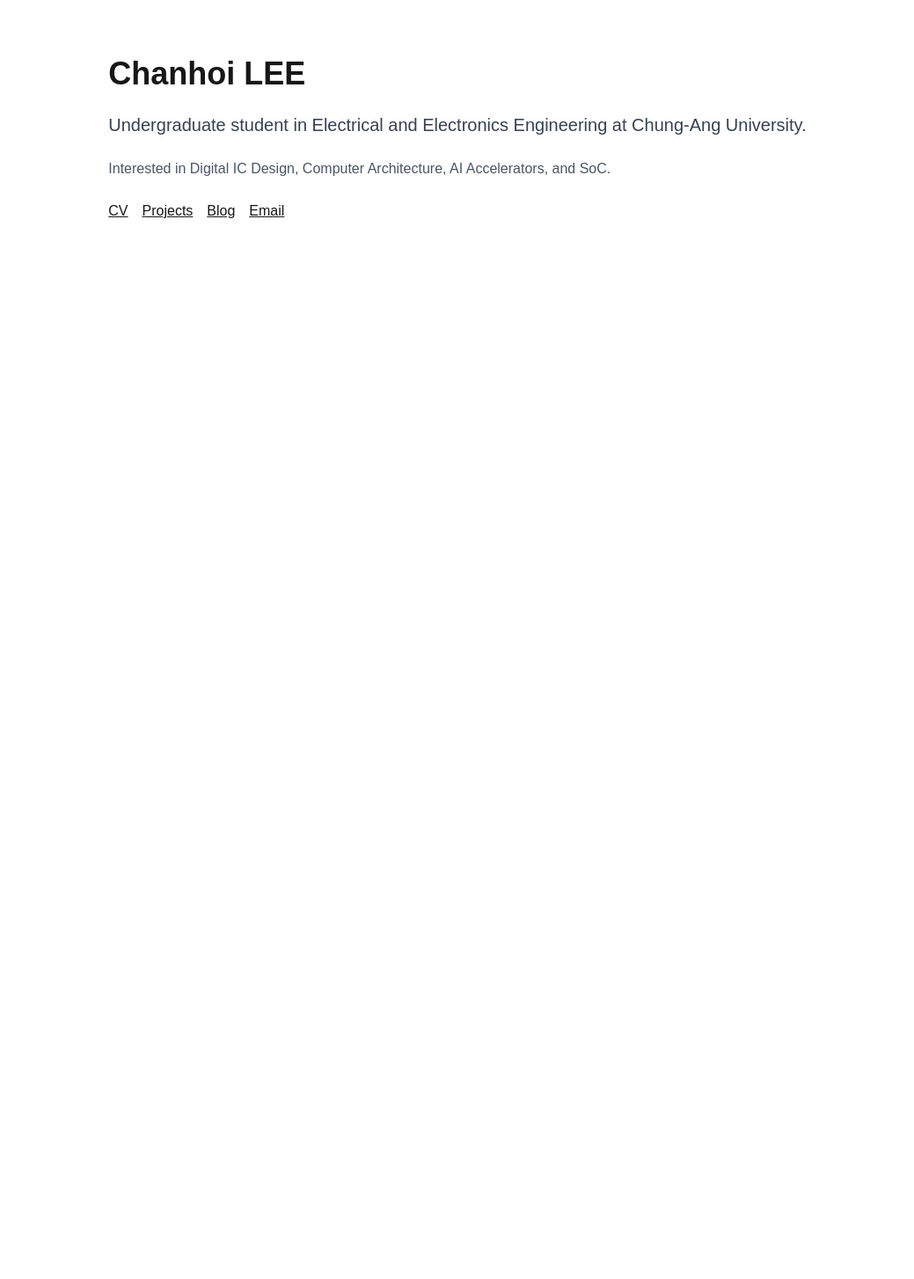
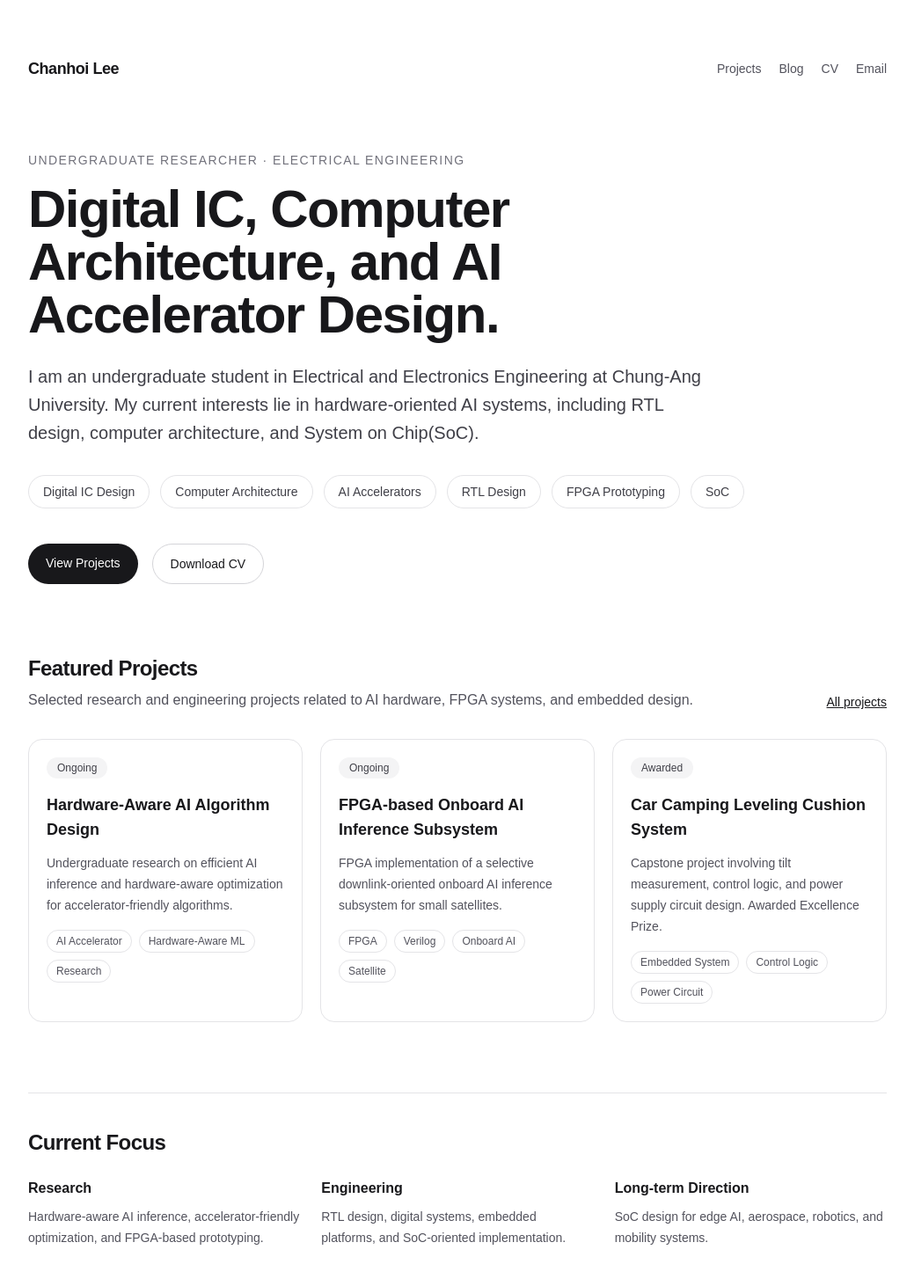
Before and after one commit to CHANHOILEE/personal-website, a Next.js app: page / in a window 1280 px wide. Shown: the top 1454 px of the page at 88% size, without its empty margins (120-1159 px from the left). Before the commit the page ends 800 px from the top, so only its background shows below. Built offline with nearby package versions, Linux system fonts and the light colour scheme.

Commit message:
Update homepage content

```diff
--- a/src/app/page.tsx
+++ b/src/app/page.tsx
@@ -1,36 +1,184 @@
-import Image from "next/image";
+const featuredProjects = [
+  {
+    title: "Hardware-Aware AI Algorithm Design",
+    description:
+      "Undergraduate research on efficient AI inference and hardware-aware optimization for accelerator-friendly algorithms.",
+    tags: ["AI Accelerator", "Hardware-Aware ML", "Research"],
+    status: "Ongoing",
+  },
+  {
+    title: "FPGA-based Onboard AI Inference Subsystem",
+    description:
+      "FPGA implementation of a selective downlink-oriented onboard AI inference subsystem for small satellites.",
+    tags: ["FPGA", "Verilog", "Onboard AI", "Satellite"],
+    status: "Ongoing",
+  },
+  {
+    title: "Car Camping Leveling Cushion System",
+    description:
+      "Capstone project involving tilt measurement, control logic, and power supply circuit design. Awarded Excellence Prize.",
+    tags: ["Embedded System", "Control Logic", "Power Circuit"],
+    status: "Awarded",
+  },
+];
+
+const interests = [
+  "Digital IC Design",
+  "Computer Architecture",
+  "AI Accelerators",
+  "RTL Design",
+  "FPGA Prototyping",
+  "SoC",
+];
 
 export default function Home() {
   return (
-    <main className="min-h-screen px-8 py-16 max-w-4xl mx-auto">
-      <section className="space-y-6">
-        <h1 className="text-4xl font-bold">Chanhoi LEE</h1>
+    <main className="min-h-screen bg-white text-zinc-900">
+      <div className="mx-auto max-w-5xl px-6 py-16">
+        <nav className="mb-20 flex items-center justify-between">
+          <a href="/" className="text-lg font-semibold tracking-tight">
+            Chanhoi Lee
+          </a>
 
-        <p className="text-xl text-gray-700">
-          Undergraduate student in Electrical and Electronics Engineering at
-          Chung-Ang University.
-        </p>
+          <div className="flex gap-5 text-sm text-zinc-600">
+            <a href="/projects" className="hover:text-zinc-950">
+              Projects
+            </a>
+            <a href="/blog" className="hover:text-zinc-950">
+              Blog
+            </a>
+            <a href="/cv" className="hover:text-zinc-950">
+              CV
+            </a>
+            <a href="mailto:chanhoi2375@gmail.com" className="hover:text-zinc-950">
+              Email
+            </a>
+          </div>
+        </nav>
 
-        <p className="text-gray-600">
-          Interested in Digital IC Design, Computer Architecture, AI
-          Accelerators, and SoC.
-        </p>
+        <section className="mb-20">
+          <p className="mb-4 text-sm font-medium uppercase tracking-widest text-zinc-500">
+            Undergraduate Researcher · Electrical Engineering
+          </p>
 
-        <div className="flex gap-4">
-          <a href="/cv" className="underline">
-            CV
-          </a>
-          <a href="/projects" className="underline">
-            Projects
-          </a>
-          <a href="/blog" className="underline">
-            Blog
-          </a>
-          <a href="mailto:chanhoi2375@gmail.com" className="underline">
-            Email
-          </a>
-        </div>
-      </section>
+          <h1 className="mb-6 max-w-3xl text-5xl font-bold tracking-tight sm:text-6xl">
+            Digital IC, Computer Architecture, and AI Accelerator Design.
+          </h1>
+
+          <p className="max-w-3xl text-xl leading-8 text-zinc-700">
+            I am an undergraduate student in Electrical and Electronics Engineering
+            at Chung-Ang University. My current interests lie in hardware-oriented
+            AI systems, including RTL design, computer architecture,
+            and System on Chip(SoC).
+          </p>
+
+          <div className="mt-8 flex flex-wrap gap-3">
+            {interests.map((interest) => (
+              <span
+                key={interest}
+                className="rounded-full border border-zinc-200 px-4 py-2 text-sm text-zinc-700"
+              >
+                {interest}
+              </span>
+            ))}
+          </div>
+
+          <div className="mt-10 flex flex-wrap gap-4">
+            <a
+              href="/projects"
+              className="rounded-full bg-zinc-900 px-5 py-3 text-sm font-medium text-white hover:bg-zinc-700"
+            >
+              View Projects
+            </a>
+            <a
+              href="/cv"
+              className="rounded-full border border-zinc-300 px-5 py-3 text-sm font-medium text-zinc-900 hover:bg-zinc-100"
+            >
+              Download CV
+            </a>
+          </div>
+        </section>
+
+        <section className="mb-20">
+          <div className="mb-8 flex items-end justify-between">
+            <div>
+              <h2 className="text-2xl font-bold tracking-tight">
+                Featured Projects
+              </h2>
+              <p className="mt-2 text-zinc-600">
+                Selected research and engineering projects related to AI hardware,
+                FPGA systems, and embedded design.
+              </p>
+            </div>
+
+            <a href="/projects" className="text-sm font-medium underline">
+              All projects
+            </a>
+          </div>
+
+          <div className="grid gap-5 md:grid-cols-3">
+            {featuredProjects.map((project) => (
+              <article
+                key={project.title}
+                className="rounded-2xl border border-zinc-200 p-5"
+              >
+                <div className="mb-4 flex items-center justify-between">
+                  <span className="rounded-full bg-zinc-100 px-3 py-1 text-xs font-medium text-zinc-700">
+                    {project.status}
+                  </span>
+                </div>
+
+                <h3 className="mb-3 text-lg font-semibold">{project.title}</h3>
+
+                <p className="mb-4 text-sm leading-6 text-zinc-600">
+                  {project.description}
+                </p>
+
+                <div className="flex flex-wrap gap-2">
+                  {project.tags.map((tag) => (
+                    <span
+                      key={tag}
+                      className="rounded-full border border-zinc-200 px-2.5 py-1 text-xs text-zinc-600"
+                    >
+                      {tag}
+                    </span>
+                  ))}
+                </div>
+              </article>
+            ))}
+          </div>
+        </section>
+
+        <section className="border-t border-zinc-200 pt-10">
+          <h2 className="text-2xl font-bold tracking-tight">Current Focus</h2>
+
+          <div className="mt-6 grid gap-6 md:grid-cols-3">
+            <div>
+              <h3 className="font-semibold">Research</h3>
+              <p className="mt-2 text-sm leading-6 text-zinc-600">
+                Hardware-aware AI inference, accelerator-friendly optimization,
+                and FPGA-based prototyping.
+              </p>
+            </div>
+
+            <div>
+              <h3 className="font-semibold">Engineering</h3>
+              <p className="mt-2 text-sm leading-6 text-zinc-600">
+                RTL design, digital systems, embedded platforms, and SoC-oriented
+                implementation.
+              </p>
+            </div>
+
+            <div>
+              <h3 className="font-semibold">Long-term Direction</h3>
+              <p className="mt-2 text-sm leading-6 text-zinc-600">
+                SoC design for edge AI, aerospace, robotics,
+                and mobility systems.
+              </p>
+            </div>
+          </div>
+        </section>
+      </div>
     </main>
   );
 }
```
